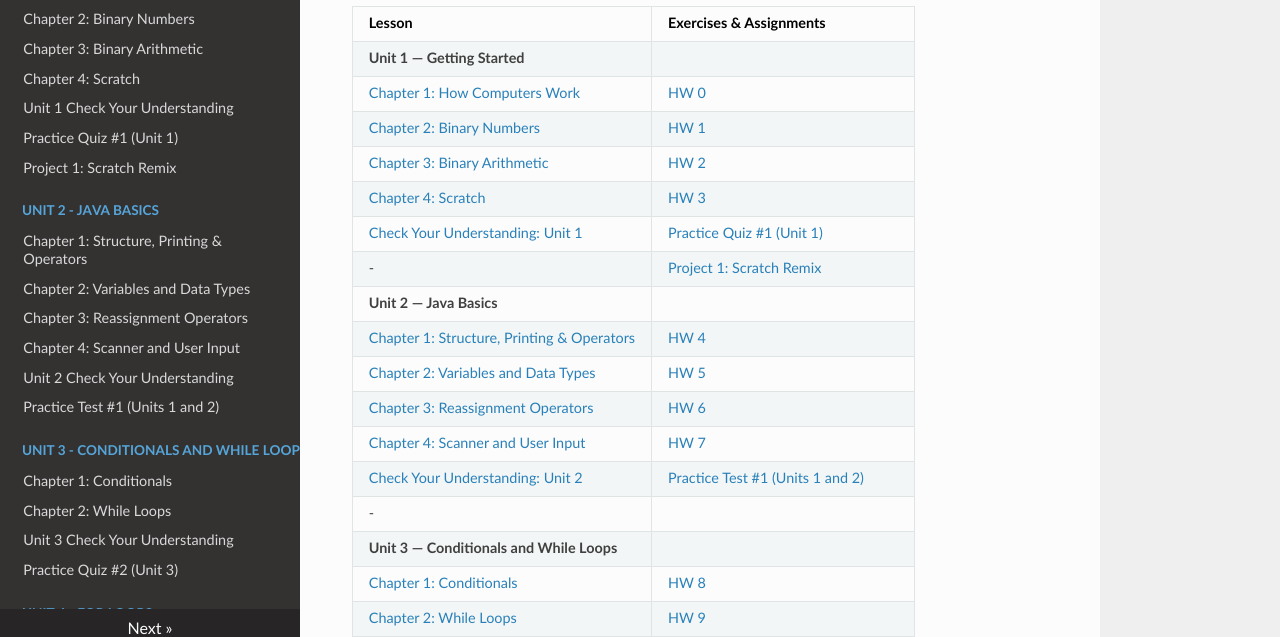
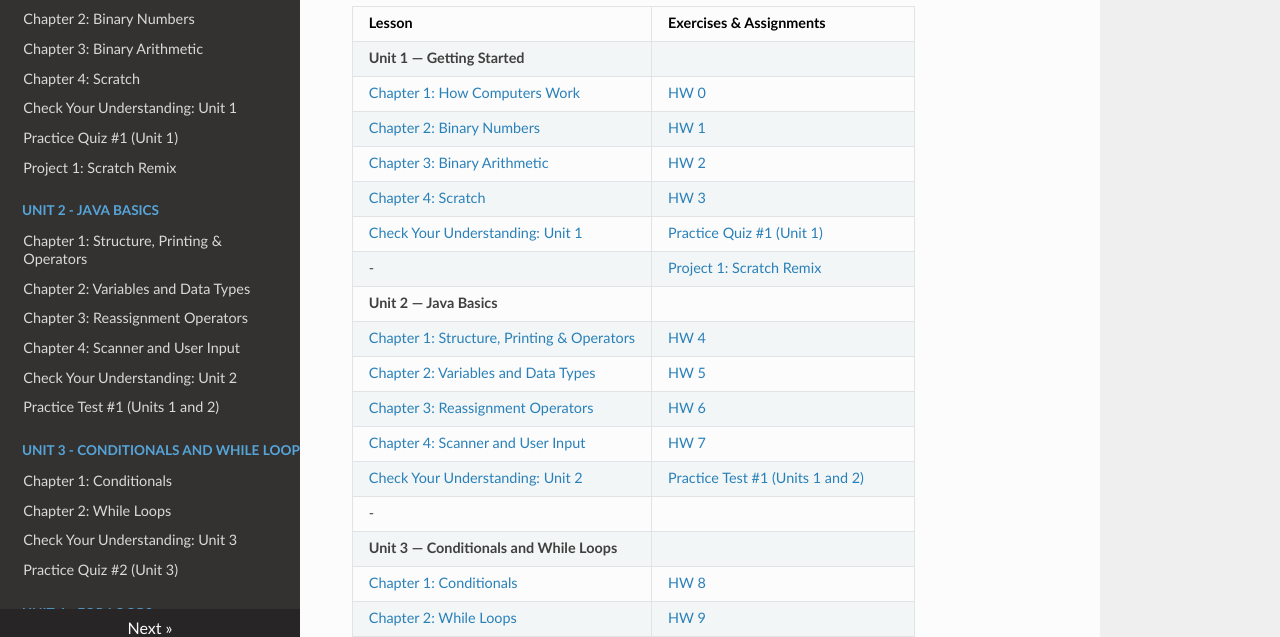
Before and after one commit to kjergens/cs1-site, an MkDocs documentation site: the page built from docs/index.md, in a window 1280 px wide. Shown: the part 251-888 px from the top of the page. Built offline with MkDocs 1.6.1, drawn with Linux system fonts in a browser that asks for light colours; nearby versions of some CDN libraries.

Commit message:
rename CYU

```diff
--- a/mkdocs.yml
+++ b/mkdocs.yml
@@ -27,7 +27,7 @@ nav:
     - "Chapter 2: Binary Numbers": unit1/notes_02_binary_numbers.md
     - "Chapter 3: Binary Arithmetic": unit1/notes_03_binary_operations.md
     - "Chapter 4: Scratch": unit1/notes_04_scratch.md
-    - "Unit 1 Check Your Understanding": unit1/unit1_check_understanding.md
+    - "Check Your Understanding: Unit 1": unit1/unit1_check_understanding.md
     - "Practice Quiz #1 (Unit 1)": unit1/unit1_practice_quiz.md
     - "Project 1: Scratch Remix": projects/project1.md
   - Unit 2 - Java Basics:
@@ -35,21 +35,21 @@ nav:
     - "Chapter 2: Variables and Data Types": unit2/notes_02_variables.md
     - "Chapter 3: Reassignment Operators": unit2/notes_03_operators_reassignment.md
     - "Chapter 4: Scanner and User Input": unit2/notes_04_scanner.md
-    - "Unit 2 Check Your Understanding": unit2/unit2_check_understanding.md
+    - "Check Your Understanding: Unit 2": unit2/unit2_check_understanding.md
     - "Practice Test #1 (Units 1 and 2)": unit2/unit2_practice_test.md
   - Unit 3 - Conditionals and While Loops:
     - "Chapter 1: Conditionals": unit3/notes_01_conditionals.md
     - "Chapter 2: While Loops": unit3/notes_02_while_loops.md
-    - "Unit 3 Check Your Understanding": unit3/unit3_check_understanding.md
+    - "Check Your Understanding: Unit 3": unit3/unit3_check_understanding.md
     - "Practice Quiz #2 (Unit 3)": unit3/unit3_practice_quiz.md
   - Unit 4 - For Loops:
     - "Chapter 1: For Loops": unit4/notes_01_for_loops.md
     - "Chapter 2: Advanced For Loops": unit4/notes_02_advanced_for_loops.md
-    - "Unit 4 Check Your Understanding": unit4/unit4_check_understanding.md
+    - "Check Your Understanding: Unit 4": unit4/unit4_check_understanding.md
     - "Practice Quiz #3 (Unit 4)": unit4/unit4_practice_quiz.md
     - "Project 2: Word Guessing Adventure": projects/project2.md
   - Unit 5 - Strings and Math:
     - "Chapter 1: String Methods": unit5/notes_01_strings.md
     - "Chapter 2: The Math Class": unit5/notes_02_math.md
-    - "Unit 5 Check Your Understanding": unit5/unit5_check_understanding.md
+    - "Check Your Understanding: Unit 5": unit5/unit5_check_understanding.md
     - "Practice Test #2 (Units 3 - 5)": unit5/unit5_practice_test.md
```
